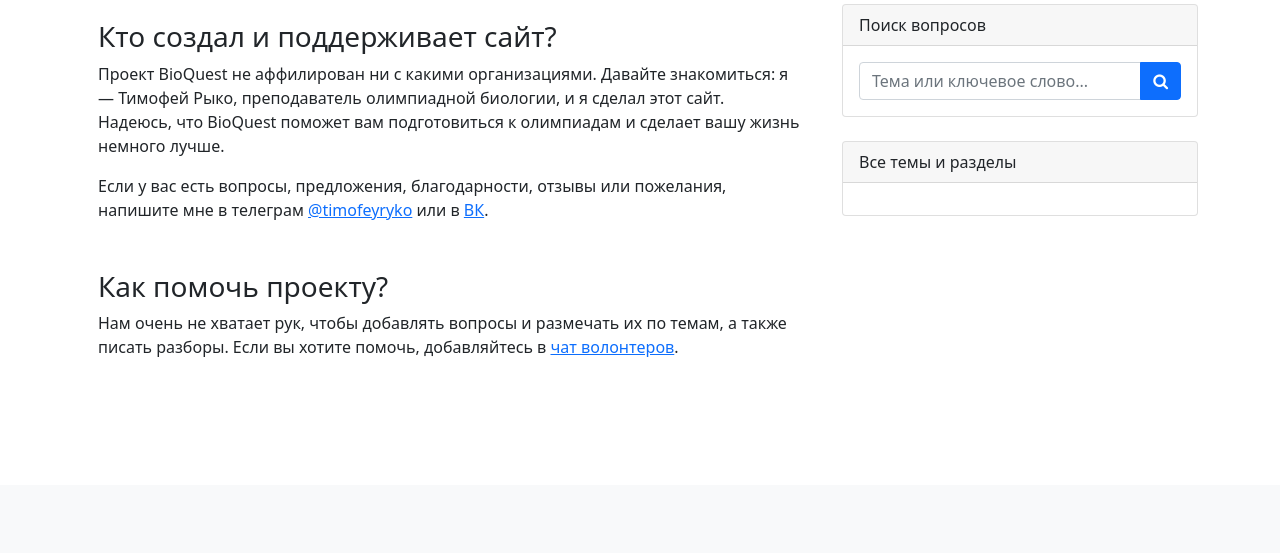
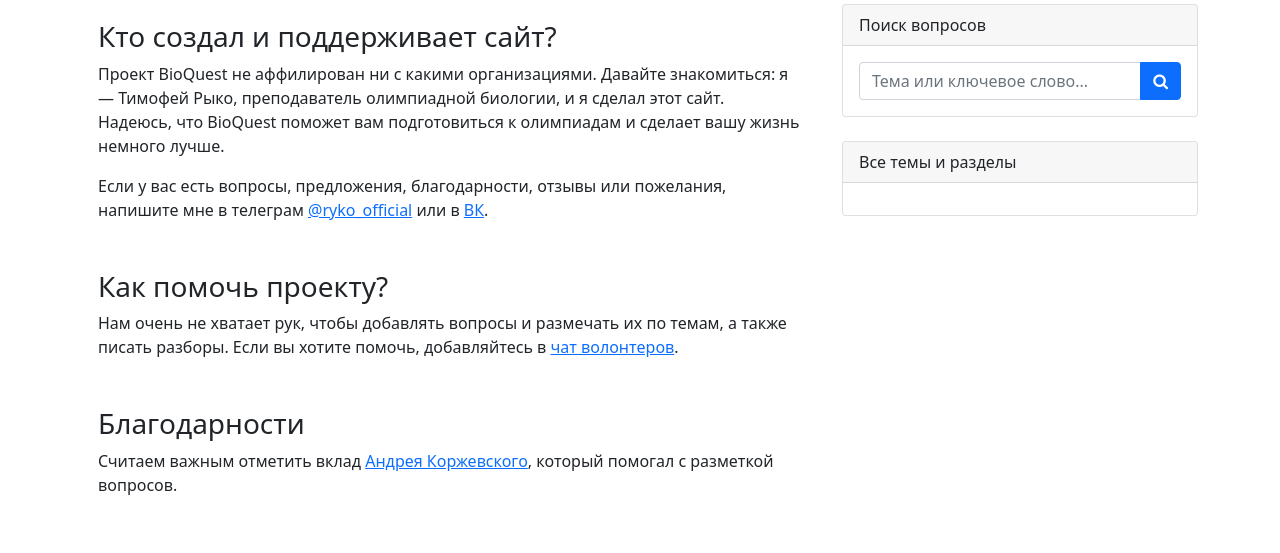
Before and after one commit to timofeiryko/modernbioquest, a Django app: page /about/ in a window 1280 px wide. Shown: the part 315-868 px from the top of the page. Before the commit the page ends 672 px from the top, so only its background shows below. Run offline with Django 4.2, Linux system fonts and the light colour scheme; data that the repository does not hold is empty; some libraries are stand-ins or nearby versions.

Commit message:
competition, sections and topics are included in search + gratitude section in about

```diff
--- a/main/templates/about.html
+++ b/main/templates/about.html
@@ -30,7 +30,7 @@
                         Давайте знакомиться: я — Тимофей Рыко, преподаватель олимпиадной биологии, и я сделал этот сайт.
                         Надеюсь, что BioQuest поможет вам подготовиться к олимпиадам и сделает вашу жизнь немного лучше.
                     </p>
-                    <p>Если у вас есть вопросы, предложения, благодарности, отзывы или пожелания, напишите мне в телеграм <a href="https://t.me/timofeyryko">@timofeyryko</a> или в <a href="https://vk.com/timofeiryko">ВК</a>.
+                    <p>Если у вас есть вопросы, предложения, благодарности, отзывы или пожелания, напишите мне в телеграм <a href="https://t.me/ryko_official">@ryko_official</a> или в <a href="https://vk.com/timofeiryko">ВК</a>.
                 </div>
 
                 <div class="card-body">
@@ -38,6 +38,12 @@
                     <p>Нам очень не хватает рук, чтобы добавлять вопросы и размечать их по темам, а также писать разборы. Если вы хотите помочь,
                         добавляйтесь  в <a href="https://vk.me/join/p/R7YSQ1Hda3q0dE5Dn6qOmFVvSveP7WRTE=">чат волонтеров</a>.
                     </p>
+                </div>
+
+                <div class="card-body">
+                    <h3 class="card-title">Благодарности</h3>
+                    <p>Считаем важным отметить вклад <a href="https://vk.com/id387861701">Андрея Коржевского</a>,
+                        который помогал с разметкой вопросов.</p>
                 </div>
 
             </div>
--- a/main/views.py
+++ b/main/views.py
@@ -52,7 +52,6 @@ def show_selected_questions(request, questions, h1_content: str, p_content: str,
         page_urls[page_number] = f'?page={page_number}'
         if get_params:
             page_urls[page_number] += ('&' + get_params.urlencode())
-    print(page_urls)
 
     # generate urls for pagination with get params
     if get_params:
@@ -143,7 +142,7 @@ def problems_by_section(request, slug):
     questions = get_questions_by_sections([section])
 
     h1_content = ''
-    p_content = f'Вопросы по разделу <b>{section.name}</b>'
+    p_content = f'Раздел <b>{section.name}</b>'
 
     return show_selected_questions(request, questions, h1_content, p_content)
 
```
Also changed, not shown: main/services.py (+7 -0 lines).
